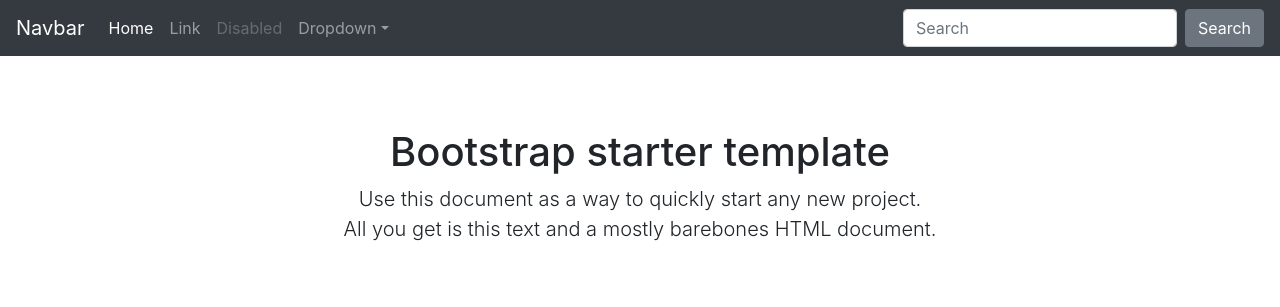
After one commit to KissRoli96/pizza, a PHP site: page /index.html in a window 1280 px wide. The commit adds this page. Shown: the top 307 px of the page. Run offline with PHP 8.4, Linux system fonts and the light colour scheme; some libraries are stand-ins or nearby versions.

Commit message:
fix the project

```diff
--- /dev/null
+++ b/index.html
@@ -0,0 +1,79 @@
+<!doctype html>
+<html lang="en">
+  <head>
+    <meta charset="utf-8">
+    <meta name="viewport" content="width=device-width, initial-scale=1, shrink-to-fit=no">
+    <meta name="description" content="">
+    <meta name="author" content="Mark Otto, Jacob Thornton, and Bootstrap contributors">
+    <meta name="generator" content="Jekyll v4.1.1">
+    <title>Starter Template · Bootstrap</title>
+
+    <link rel="canonical" href="https://getbootstrap.com/docs/4.5/examples/starter-template/">
+
+    <!-- Bootstrap core CSS -->
+<link href="../assets/dist/css/bootstrap.min.css" rel="stylesheet">
+
+    <style>
+      .bd-placeholder-img {
+        font-size: 1.125rem;
+        text-anchor: middle;
+        -webkit-user-select: none;
+        -moz-user-select: none;
+        -ms-user-select: none;
+        user-select: none;
+      }
+
+      @media (min-width: 768px) {
+        .bd-placeholder-img-lg {
+          font-size: 3.5rem;
+        }
+      }
+    </style>
+    <!-- Custom styles for this template -->
+    <link href="starter-template.css" rel="stylesheet">
+  </head>
+  <body>
+    <nav class="navbar navbar-expand-md navbar-dark bg-dark fixed-top">
+  <a class="navbar-brand" href="#">Navbar</a>
+  <button class="navbar-toggler" type="button" data-toggle="collapse" data-target="#navbarsExampleDefault" aria-controls="navbarsExampleDefault" aria-expanded="false" aria-label="Toggle navigation">
+    <span class="navbar-toggler-icon"></span>
+  </button>
+
+  <div class="collapse navbar-collapse" id="navbarsExampleDefault">
+    <ul class="navbar-nav mr-auto">
+      <li class="nav-item active">
+        <a class="nav-link" href="#">Home <span class="sr-only">(current)</span></a>
+      </li>
+      <li class="nav-item">
+        <a class="nav-link" href="#">Link</a>
+      </li>
+      <li class="nav-item">
+        <a class="nav-link disabled" href="#" tabindex="-1" aria-disabled="true">Disabled</a>
+      </li>
+      <li class="nav-item dropdown">
+        <a class="nav-link dropdown-toggle" href="#" id="dropdown01" data-toggle="dropdown" aria-haspopup="true" aria-expanded="false">Dropdown</a>
+        <div class="dropdown-menu" aria-labelledby="dropdown01">
+          <a class="dropdown-item" href="#">Action</a>
+          <a class="dropdown-item" href="#">Another action</a>
+          <a class="dropdown-item" href="#">Something else here</a>
+        </div>
+      </li>
+    </ul>
+    <form class="form-inline my-2 my-lg-0">
+      <input class="form-control mr-sm-2" type="text" placeholder="Search" aria-label="Search">
+      <button class="btn btn-secondary my-2 my-sm-0" type="submit">Search</button>
+    </form>
+  </div>
+</nav>
+
+<main role="main" class="container">
+
+  <div class="starter-template">
+    <h1>Bootstrap starter template</h1>
+    <p class="lead">Use this document as a way to quickly start any new project.<br> All you get is this text and a mostly barebones HTML document.</p>
+  </div>
+
+</main><!-- /.container -->
+<script src="https://code.jquery.com/jquery-3.5.1.slim.min.js" integrity="sha384-DfXdz2htPH0lsSSs5nCTpuj/zy4C+OGpamoFVy38MVBnE+IbbVYUew+OrCXaRkfj" crossorigin="anonymous"></script>
+      <script>window.jQuery || document.write('<script src="../assets/js/vendor/jquery.slim.min.js"><\/script>')</script><script src="../assets/dist/js/bootstrap.bundle.min.js"></script>
+</html>
--- /dev/null
+++ b/starter-template.css
@@ -0,0 +1,7 @@
+body {
+  padding-top: 5rem;
+}
+.starter-template {
+  padding: 3rem 1.5rem;
+  text-align: center;
+}
```
Also changed, not shown: footer.php (+0 -7 lines), head.php (+43 -8 lines), index.php (+2 -9 lines).
